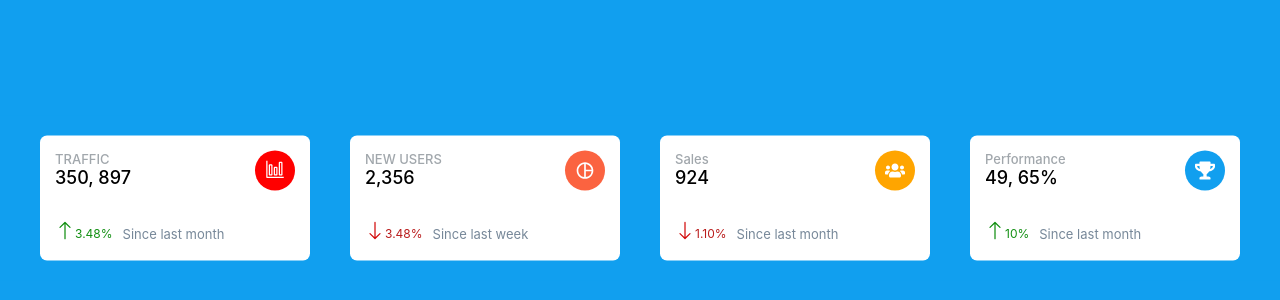
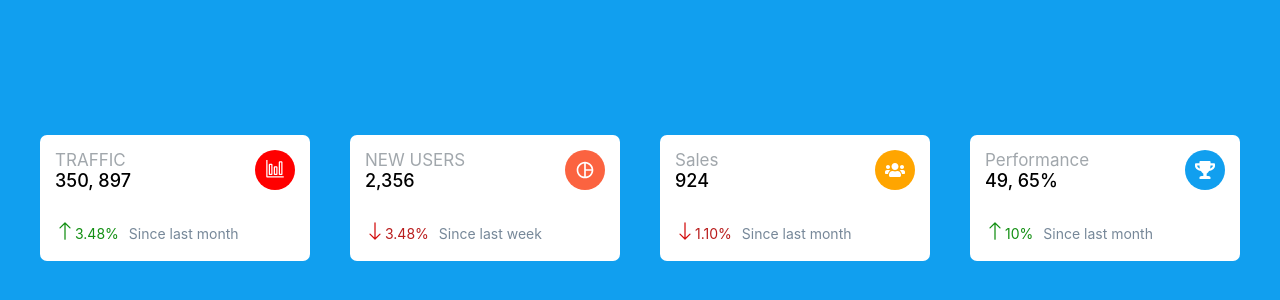
Before and after one commit to Zaibi727/Collection-of-Designs, a React (Create React App) app: page / in a window 1280 px wide. Shown: the part 202-502 px from the top of the page. Built offline with nearby package versions, Linux system fonts and the light colour scheme.

Commit message:
Update TaskOne.module.css

```diff
--- a/src/components/TaskOne/TaskOne.module.css
+++ b/src/components/TaskOne/TaskOne.module.css
@@ -45,9 +45,8 @@
 }
 .title{
     color: rgb(161, 167, 172);
-    font-weight: 500;
     margin-bottom: 8px;
-    font-size: 13px;
+    font-size: 17px;
 }
 .number{
     margin-top: -8px;
@@ -65,20 +64,20 @@
   font-size: 20px;
 }
 .traffcPercent{
-    font-size: 12px;
+    font-size: 14px;
     color: rgb(18, 143, 18);
     margin-right: 10px;
 }
 .traficHistory{
     color: lightslategray;
-    font-size: 13px;
+    font-size: 14px;
 }
 .userArrow{
     color: rgb(211, 12, 12);
   font-size: 20px;
 }
 .userPercent{
-    font-size: 12px;
+    font-size: 14px;
     color: rgb(185, 28, 28);
     margin-right: 10px;
 }
```
